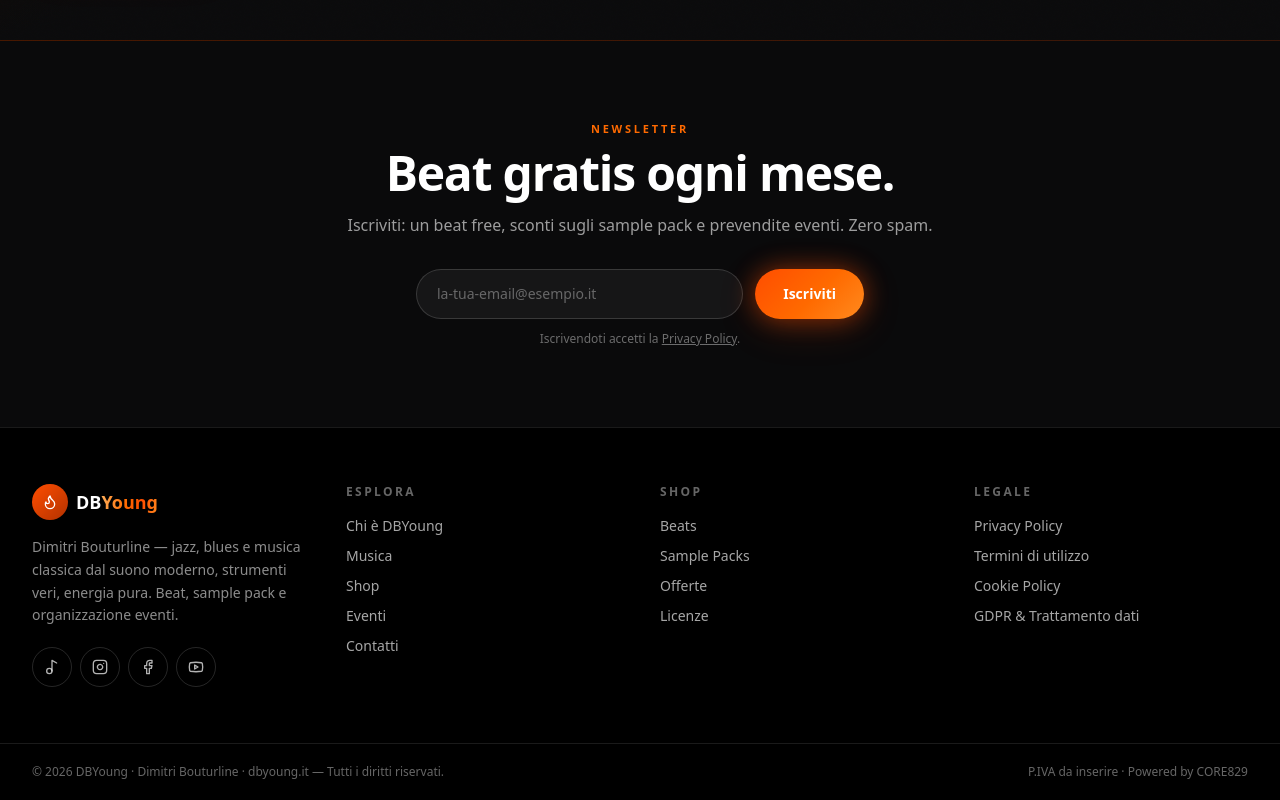
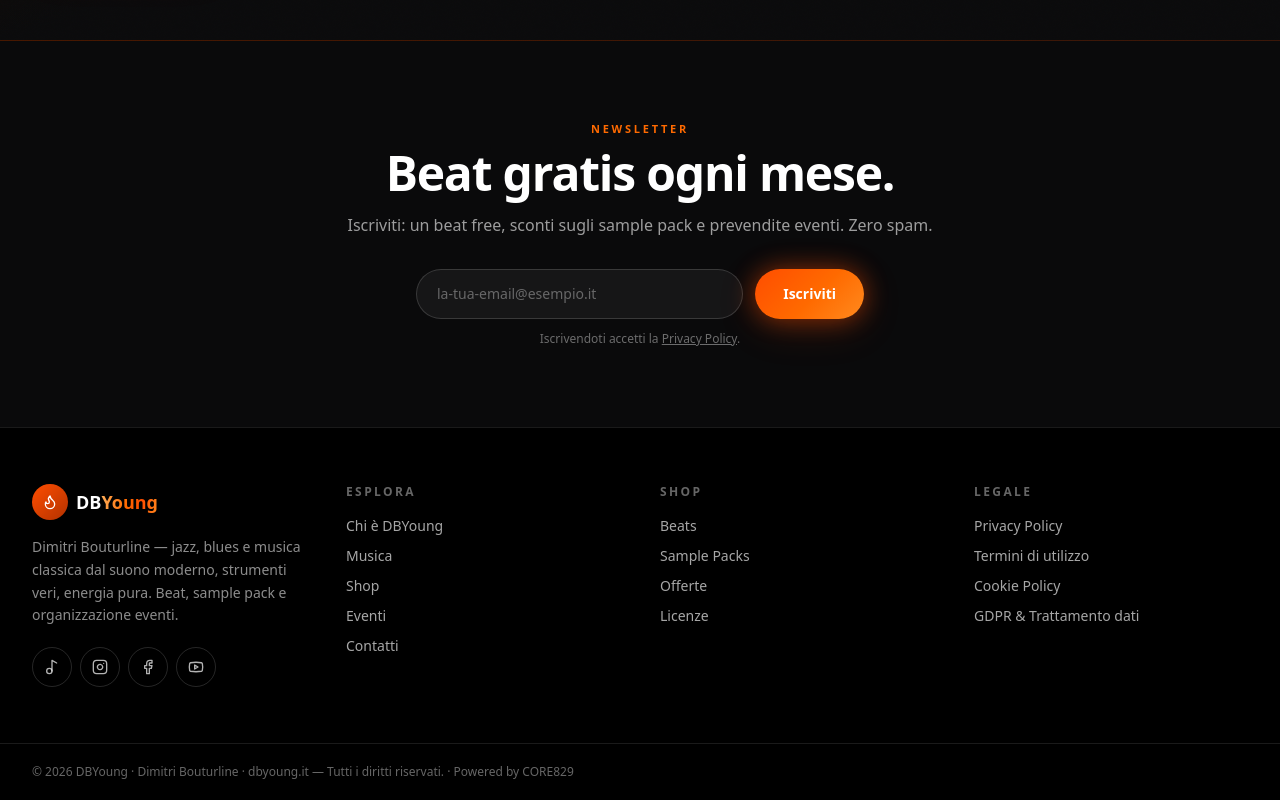
Before and after one commit to core829digital/dbyoung.it, a Next.js app: page / in a window 1280 px wide. Shown: the part 3201-4001 px from the top of the page. Built offline with nearby package versions, Linux system fonts and the light colour scheme.

Commit message:
fix: rimossi riferimenti P.IVA (Dimitri senza partita IVA)

```diff
--- a/components/footer.tsx
+++ b/components/footer.tsx
@@ -69,8 +69,7 @@ export function Footer() {
       </div>
       <div className="border-t border-white/10">
         <div className="mx-auto flex max-w-7xl flex-col items-center justify-between gap-2 px-4 py-5 text-xs text-white/40 md:flex-row md:px-8">
-          <p>© {new Date().getFullYear()} DBYoung · Dimitri Bouturline · dbyoung.it — Tutti i diritti riservati.</p>
-          <p>P.IVA da inserire · Powered by CORE829</p>
+          <p>© {new Date().getFullYear()} DBYoung · Dimitri Bouturline · dbyoung.it — Tutti i diritti riservati. · Powered by CORE829</p>
         </div>
       </div>
     </footer>
```
Also changed, not shown: 1 other file (tests, documents, lock files or other folders).
